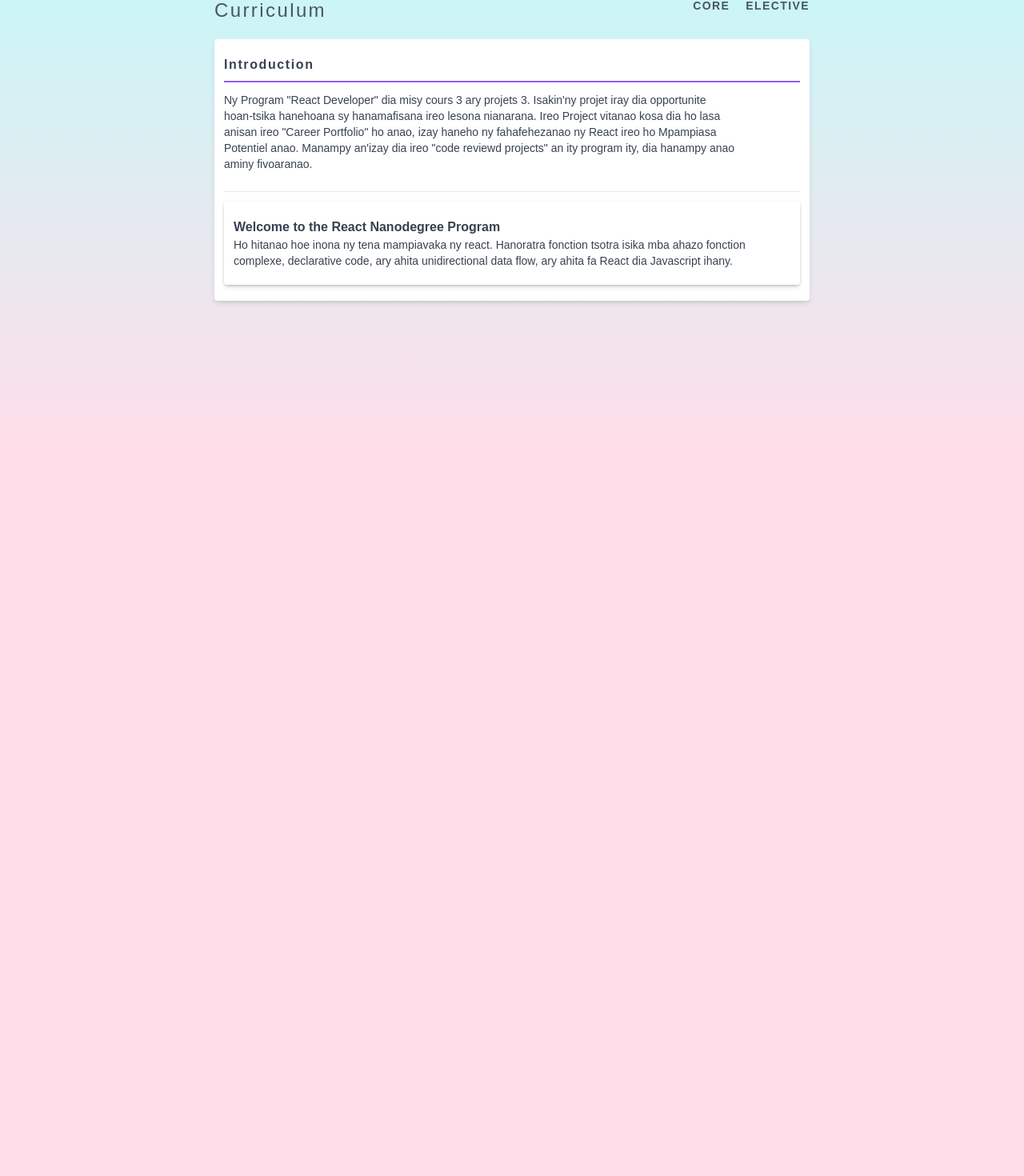
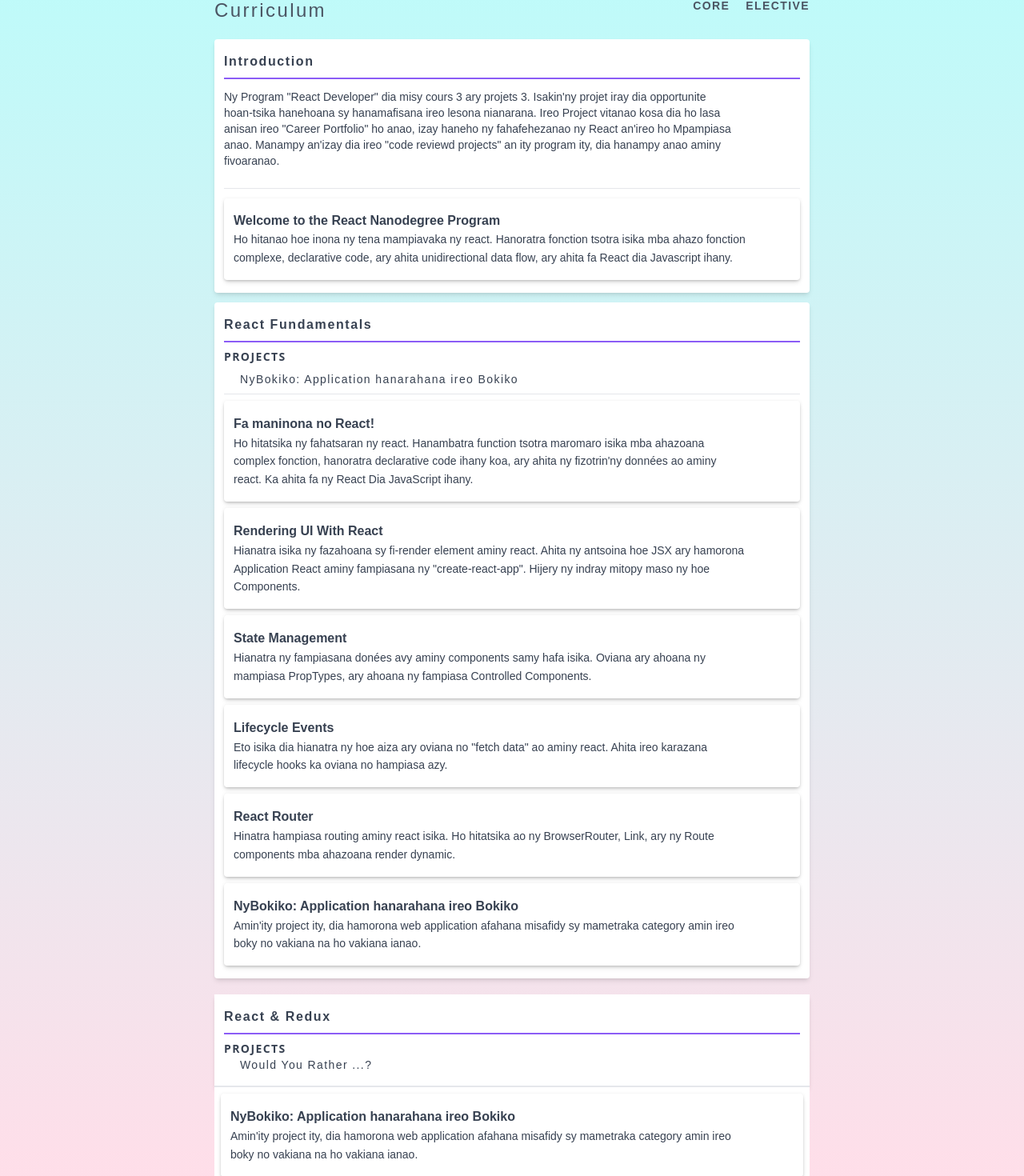
Before and after one commit to handri09/hajaniaina-dev, a React (Create React App) app: page /hajaniaina-dev/learn in a window 1280 px wide. Shown: the part 237-1707 px from the top of the page at 80% size. Before the commit the page ends 800 px from the top, so only its background shows below. Built offline with nearby package versions, Linux system fonts and the light colour scheme.

Commit message:
Filling the Course Content

```diff
--- a/src/pages/learn/components/NavLearn.js
+++ b/src/pages/learn/components/NavLearn.js
@@ -4,7 +4,7 @@
 
 function NavLearn() {
   return (
-    <div className={`w-full bg-violet-900 flex fixed top-0`}>
+    <div className={`w-full bg-violet-900 flex fixed top-0 z-50`}>
       <div className={`hidden w-1/3 md:flex justify-start pl-5 items-center`}>
         <p className={`text-white text-xl`}>Hajaniaina-dev</p>
       </div>
--- a/src/pages/learn/reactCourse/reactCourse.js
+++ b/src/pages/learn/reactCourse/reactCourse.js
@@ -1,7 +1,7 @@
 import React from 'react';
 
 // styles
-const box = 'w-full py-5 px-3 bg-white shadow-md hover:shadow-lg rounded text-gray-700';
+const box = 'w-full py-4 px-3 bg-white shadow-md hover:shadow-lg rounded text-gray-700';
 
 function ReactCourse() {
   return (
@@ -19,7 +19,7 @@
         </div>
         <div className={`w-full flex`}>
           <div className={`w-1/2`}>
-            <p className={`text-2xl tracking-widest text-gray-600`}>Curriculum</p>
+            <p className={`text-2xl tracking-widest text-gray-600 font-extralight`}>Curriculum</p>
           </div>
           <div className={`w-1/2 flex justify-end uppercase text-sm tracking-widest font-bold text-gray-600 gap-5`}>
             <p className={`hover:border-b-4 border-violet-300`}>core</p>
@@ -28,28 +28,111 @@
         </div>
         {/** Course Details */}
         <div className={`w-full flex flex-col gap-3`}>
-          <div className={`${box} flex flex-col gap-3`}>
-            <p className='font-bold tracking-widest border-b-2 border-violet-500 pb-2'>Introduction</p>
-            <p className='text-sm pb-3 max-w-screen-sm'>
-              Ny Program "React Developer" dia misy cours 3 ary projets 3. Isakin'ny projet iray dia opportunite hoan-tsika
-              hanehoana sy hanamafisana ireo lesona nianarana.
-              Ireo Project vitanao kosa dia ho lasa anisan ireo "Career Portfolio" ho anao, izay haneho ny fahafehezanao ny
-              React ireo ho Mpampiasa Potentiel anao.
-              Manampy an'izay dia ireo "code reviewd projects" an ity program ity, dia hanampy anao aminy fivoaranao.
-            </p>
-            <hr />
-            <div className={`${box} drop-shadow`}>
-              <p className='font-bold'>Welcome to the React Nanodegree Program</p>
-              <p className='text-sm max-w-screen-sm'>
-                Ho hitanao hoe inona ny tena mampiavaka ny react.
-                Hanoratra fonction tsotra isika mba ahazo fonction complexe, declarative code, ary ahita unidirectional data flow, ary ahita fa React dia Javascript ihany.
-              </p>
-            </div>
-          </div>
+          <Introduction />
+          <ReactFundamentas />
         </div>
+
+        <ReactRedux />
+
       </div>
     </>
   )
 }
 
 export default ReactCourse;
+
+const Introduction = () => (
+  <div className={`${box} flex flex-col gap-3 antialiased`}>
+    <p className='font-bold tracking-widest border-b-2 border-violet-500 pb-2'>Introduction</p>
+    <p className='text-sm pb-3 max-w-screen-sm'>
+      Ny Program "React Developer" dia misy cours 3 ary projets 3. Isakin'ny projet iray dia opportunite hoan-tsika
+      hanehoana sy hanamafisana ireo lesona nianarana.
+      Ireo Project vitanao kosa dia ho lasa anisan ireo "Career Portfolio" ho anao, izay haneho ny fahafehezanao ny
+      React an'ireo ho Mpampiasa anao.
+      Manampy an'izay dia ireo "code reviewd projects" an ity program ity, dia hanampy anao aminy fivoaranao.
+    </p>
+    <hr />
+    <div className={`${box} drop-shadow`}>
+      <p className='font-bold'>Welcome to the React Nanodegree Program</p>
+      <p className='text-sm max-w-screen-sm leading-relaxed'>
+        Ho hitanao hoe inona ny tena mampiavaka ny react.
+        Hanoratra fonction tsotra isika mba ahazo fonction complexe, declarative code, ary ahita unidirectional data flow, ary ahita fa React dia Javascript ihany.
+      </p>
+    </div>
+  </div>
+);
+
+const ReactFundamentas = () => (
+  <div className={`${box} flex flex-col gap-2 antialiased`}>
+    <p className='font-bold tracking-widest border-b-2 border-violet-500 pb-2'>React Fundamentals</p>
+    <p className='text-sm font-sans tracking-widest font-semibold'>PROJECTS</p>
+    <p className='tracking-widest text-sm pl-5'>NyBokiko: Application hanarahana ireo Bokiko</p>
+    <hr />
+    <div className={`${box} drop-shadow leading-relaxed`}>
+      <p className='font-bold'>Fa maninona no React!</p>
+      <p className='text-sm max-w-screen-sm leading-relaxed'>
+        Ho hitatsika ny fahatsaran ny react. Hanambatra function tsotra maromaro isika mba
+        ahazoana complex fonction, hanoratra declarative code ihany koa, ary ahita ny fizotrin'ny données ao aminy react.
+        Ka ahita fa ny React Dia JavaScript ihany.
+      </p>
+    </div>
+    <div className={`${box} drop-shadow leading-relaxed`}>
+      <p className='font-bold'>Rendering UI With React</p>
+      <p className='text-sm max-w-screen-sm leading-relaxed'>
+        Hianatra isika ny fazahoana sy fi-render element aminy react.
+        Ahita ny antsoina hoe JSX ary hamorona Application React aminy
+        fampiasana ny "create-react-app". Hijery ny indray mitopy maso ny hoe Components.
+      </p>
+    </div>
+    <div className={`${box} drop-shadow leading-relaxed`}>
+      <p className='font-bold'>State Management</p>
+      <p className='text-sm max-w-screen-sm leading-relaxed'>
+        Hianatra ny fampiasana donées avy aminy components samy hafa isika.
+        Oviana ary ahoana ny mampiasa PropTypes, ary ahoana ny fampiasa Controlled Components.
+      </p>
+    </div>
+    <div className={`${box} drop-shadow leading-relaxed`}>
+      <p className='font-bold'>Lifecycle Events</p>
+      <p className='text-sm max-w-screen-sm leading-relaxed'>
+        Eto isika dia hianatra ny hoe aiza ary oviana no "fetch data" ao aminy react.
+        Ahita ireo karazana lifecycle hooks ka oviana no hampiasa azy.
+      </p>
+    </div>
+    <div className={`${box} drop-shadow leading-relaxed`}>
+      <p className='font-bold'>React Router</p>
+      <p className='text-sm max-w-screen-sm leading-relaxed'>
+        Hinatra hampiasa routing aminy react isika. Ho hitatsika ao ny BrowserRouter,
+        Link, ary ny Route components mba ahazoana render dynamic.
+      </p>
+    </div>
+    <button className={`${box} drop-shadow leading-relaxed`}>
+      <p className='font-bold text-left'>NyBokiko: Application hanarahana ireo Bokiko </p>
+      <p className='text-sm max-w-screen-sm leading-relaxed text-left'>
+        Amin'ity project ity, dia hamorona web application afahana misafidy sy
+        mametraka category amin ireo boky no vakiana na ho vakiana ianao.
+      </p>
+    </button>
+  </div>
+);
+
+const ReactRedux = () => (
+  <div>
+
+    <div className={`${box} rounded-none border-b-2`}>
+      <p className='font-bold tracking-widest border-b-2 border-violet-500 pb-2'>React & Redux</p>
+      <div className='mt-2'>
+        <p className='text-sm font-sans tracking-widest font-semibold'>PROJECTS</p>
+        <p className='tracking-widest text-sm pl-5'>Would You Rather ...?</p>
+      </div>
+    </div>
+    <div className={`w-full p-2 bg-white`}>
+      <button className={`${box} drop-shadow leading-relaxed`}>
+        <p className='font-bold text-left'>NyBokiko: Application hanarahana ireo Bokiko </p>
+        <p className='text-sm max-w-screen-sm leading-relaxed text-left'>
+          Amin'ity project ity, dia hamorona web application afahana misafidy sy
+          mametraka category amin ireo boky no vakiana na ho vakiana ianao.
+        </p>
+      </button>
+    </div>
+  </div>
+);
```
